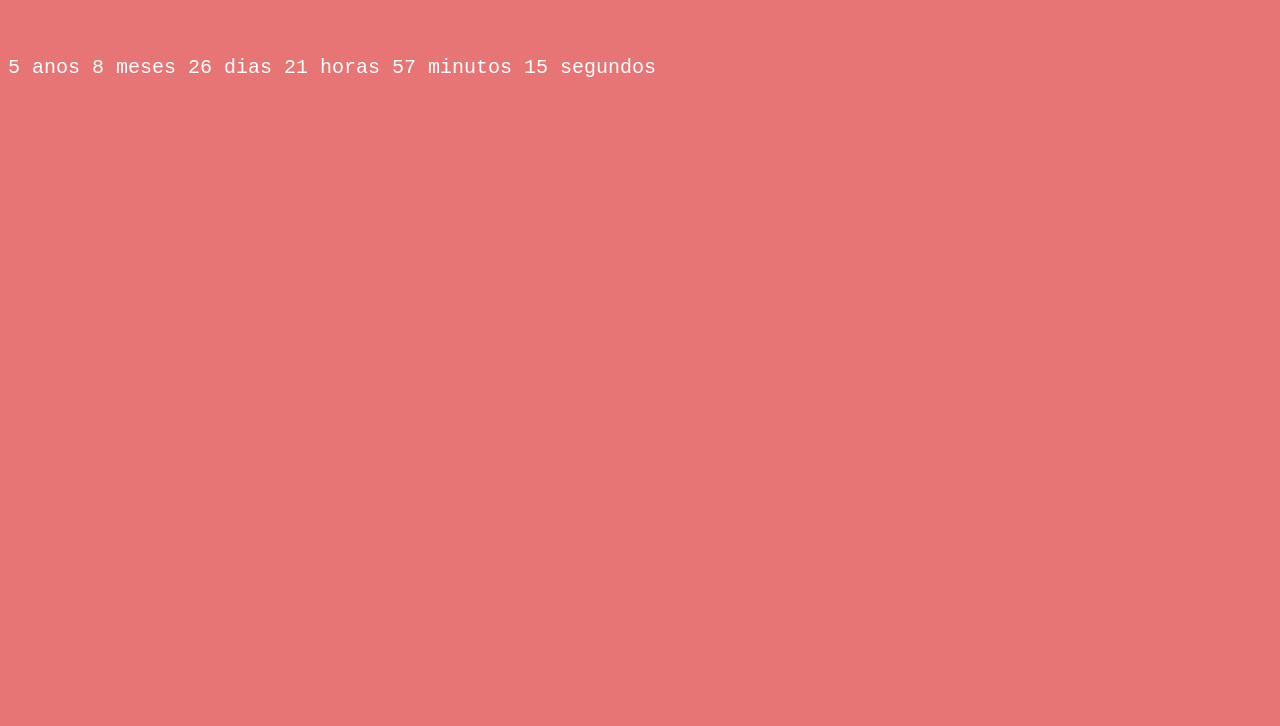
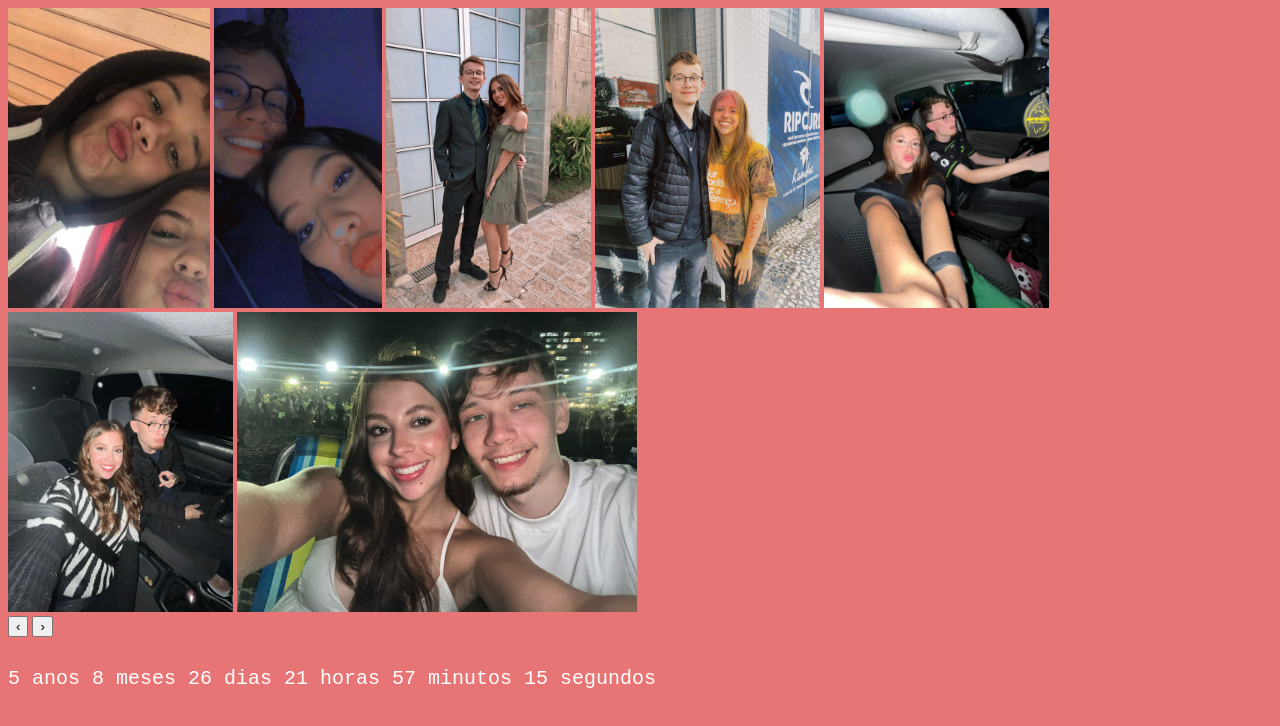
Before and after one commit to luizfmteixeira/projeto-mi, a plain HTML site: page index.html in a window 1280 px wide. Drawn offline with Linux system fonts and the light colour scheme.

Commit message:
Início carrossel imagens

```diff
--- a/index.html
+++ b/index.html
@@ -7,7 +7,20 @@
     <link rel="stylesheet" href="style.css">
 </head>
 <body>
-    <img src="images/img_mi_1.jpeg" alt="">
+    <div id="carousel">
+        <div id="carousel-container">
+          <img src="images/img_mi_2019_1.jpg" alt="Imagem 1">
+          <img src="images/img_mi_2020_1.jpg" alt="Imagem 2">
+          <img src="images/img_mi_2021_1.jpg" alt="Imagem 3">
+          <img src="images/img_mi_2022_1.jpg" alt="Imagem 4">
+          <img src="images/img_mi_2023_1.jpg" alt="Imagem 5">
+          <img src="images/img_mi_2024_1.jpg" alt="Imagem 6">
+          <img src="images/img_mi_2025_1.jpg" alt="Imagem 7">
+        </div>
+        <button id="carousel-btn prev-btn">‹</button>
+        <button id="carousel-btn next-btn">›</button>
+      </div>
+
     <div id="timer"></div>
 </body>
 <script src="script.js"></script>
```
Also changed, not shown: images/img_mi_2019_1.jpg (added), images/img_mi_2020_1.jpg (added), images/img_mi_2021_1.jpg (added), images/img_mi_2022_1.jpg (added), images/img_mi_2023_1.jpg (added), images/img_mi_2024_1.jpg (added), images/img_mi_2025_1.jpg (added), script.js (line endings or trailing spaces), style.css (line endings or trailing spaces).
